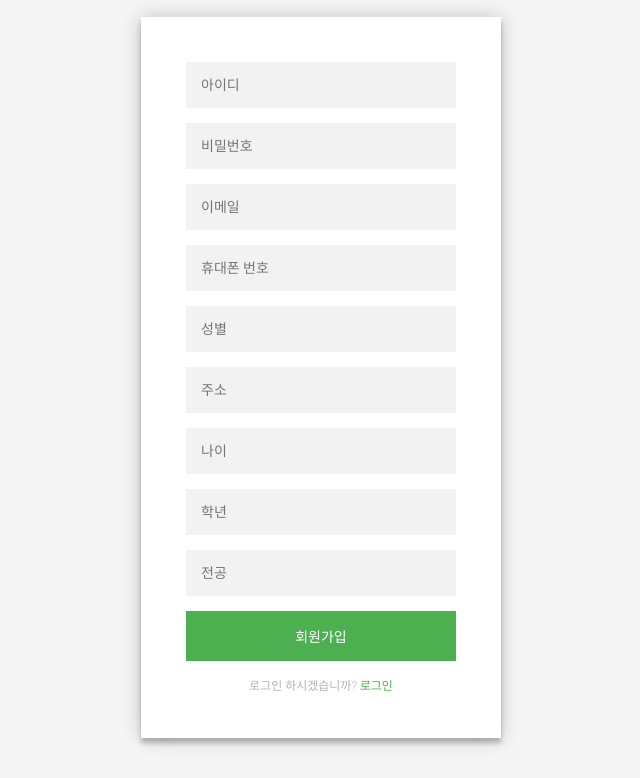
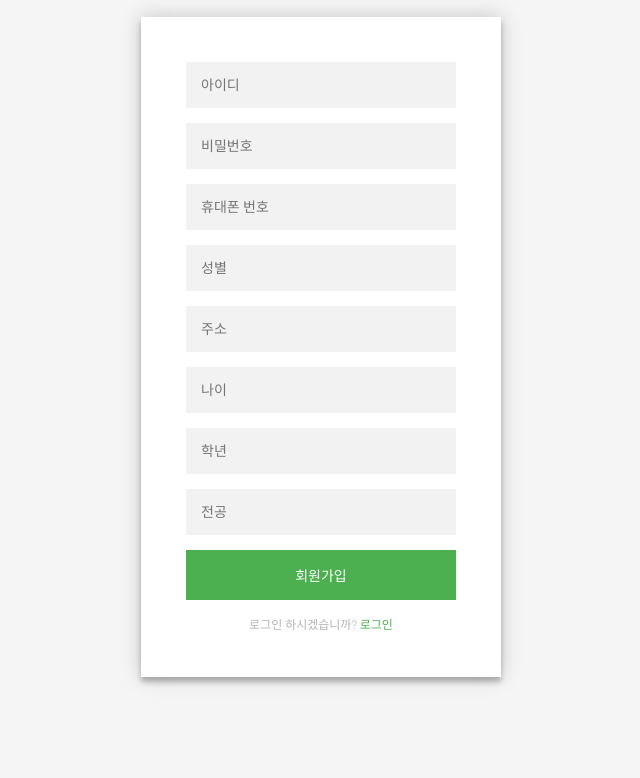
Before and after one commit to jomulagy/cloudProgramming1, a Django app: page /account/signup/ in a window 1280 px wide. Shown: the part 187-965 px from the top of the page, without its empty margins (319-959 px from the left). After the commit the page ends 873 px from the top, so only its background shows below. Run offline with Django 4.2, Linux system fonts and the light colour scheme; some web fonts are replaced.

Commit message:
Update Register.html

```diff
--- a/template/Register.html
+++ b/template/Register.html
@@ -1,30 +1,30 @@
+{% load static %}
 <!DOCTYPE html>
 <html lang="en">
 <head>
   <meta charset="UTF-8">
   <meta name="viewport" content="width=device-width, initial-scale=1.0">
   <title>Document</title>
-  <link rel="stylesheet" href="../static/css/Register.css">
-  <script src="../static/js/Register.js" defer></script>
+  <link rel="stylesheet" href="{% static 'css/Register.css' %}">
+  <script src="{% static 'js/Register.js' %}" defer></script>
 </head>
 <body>
     <section class="header">
-        <h1><a class="Companyname" href="./Home.html">가은</a></h1>
+        <h1><a class="Companyname" href="{% url 'main:index' %}">가은</a></h1>
     </section>
   <div class="register-page">
     <div class="form">
-      <form class="register-form">
-        <input type="text" placeholder="아이디"/>
-        <input type="password" placeholder="비밀번호"/>
-        <input type="email" placeholder="이메일"/>
-        <input type="phone_num" placeholder="휴대폰 번호"/>
-        <input type="sex" placeholder="성별"/>
-        <input type="address" placeholder="주소"/>
-        <input type="age" placeholder="나이"/>
-        <input type="grade" placeholder="학년"/>
-        <input type="major" placeholder="전공"/>
+      <form class="register-form" action = "{% url 'account:sign-up' %}" method = "post">
+        <input type="text" name = "username" placeholder="아이디"/>
+        <input type="password" name = "password" placeholder="비밀번호"/>
+        <input type="phone_num" name = "phone_num" placeholder="휴대폰 번호"/>
+        <input type="sex" name = "sex" placeholder="성별"/>
+        <input type="address" name = "address" placeholder="주소"/>
+        <input type="age" name = "age" placeholder="나이"/>
+        <input type="grade" name = "grade" placeholder="학년"/>
+        <input type="major" name = "major" placeholder="전공"/>
         <button>회원가입</button>
-        <p class="message">로그인 하시겠습니까? <a href="../page/Login.html">로그인</a></p>
+        <p class="message">로그인 하시겠습니까? <a href="{% url 'account:login' %}">로그인</a></p>
       </form>
     </div>
   </div>
```
